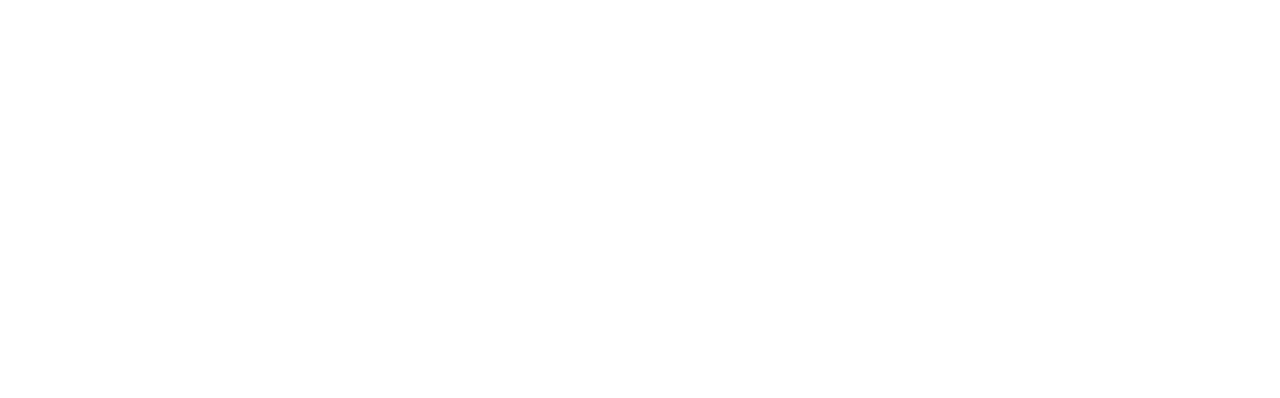
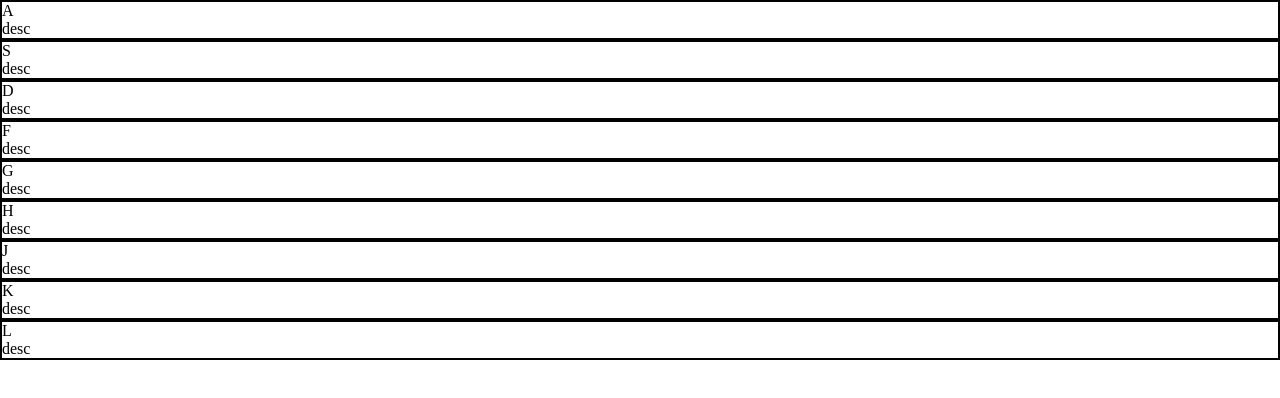
Before and after one commit to Jahazielvaz/js-drumkit, a plain HTML site: page index.html in a window 1280 px wide. Drawn offline with Linux system fonts and the light colour scheme.

Commit message:
html is now complete. Moving on to CSS

```diff
--- a/index.html
+++ b/index.html
@@ -7,6 +7,52 @@
     <meta name="viewport" content="width=device-width, initial-scale=1">
   </head>
   <body>
+    <div id="main-container">
+      <section class="key">
+        <p class="letter">A</p>
+        <span>desc</span>
+      </section>
+
+      <section class="key">
+        <p class="letter">S</p>
+        <span>desc</span>
+      </section>
+
+      <section class="key">
+        <p class="letter">D</p>
+        <span>desc</span>
+      </section>
+
+      <section class="key">
+        <p class="letter">F</p>
+        <span>desc</span>
+      </section>
+
+      <section class="key">
+        <p class="letter">G</p>
+        <span>desc</span>
+      </section>
+
+      <section class="key">
+        <p class="letter">H</p>
+        <span>desc</span>
+      </section>
+
+      <section class="key">
+        <p class="letter">J</p>
+        <span>desc</span>
+      </section>
+
+      <section class="key">
+        <p class="letter">K</p>
+        <span>desc</span>
+      </section>
+
+      <section class="key">
+        <p class="letter">L</p>
+        <span>desc</span>
+      </section>
+    </div>
     <script src="./index.js"></script>
   </body>
 </html>
--- a/main.css
+++ b/main.css
@@ -4,3 +4,9 @@
   margin: 0;
   list-style: none;
 }
+
+
+/* KEYS */
+.key{
+  border: 2px solid black;
+}
```
Also changed, not shown: ReadMe.txt, media-files/images/linkin-park.png (added).
